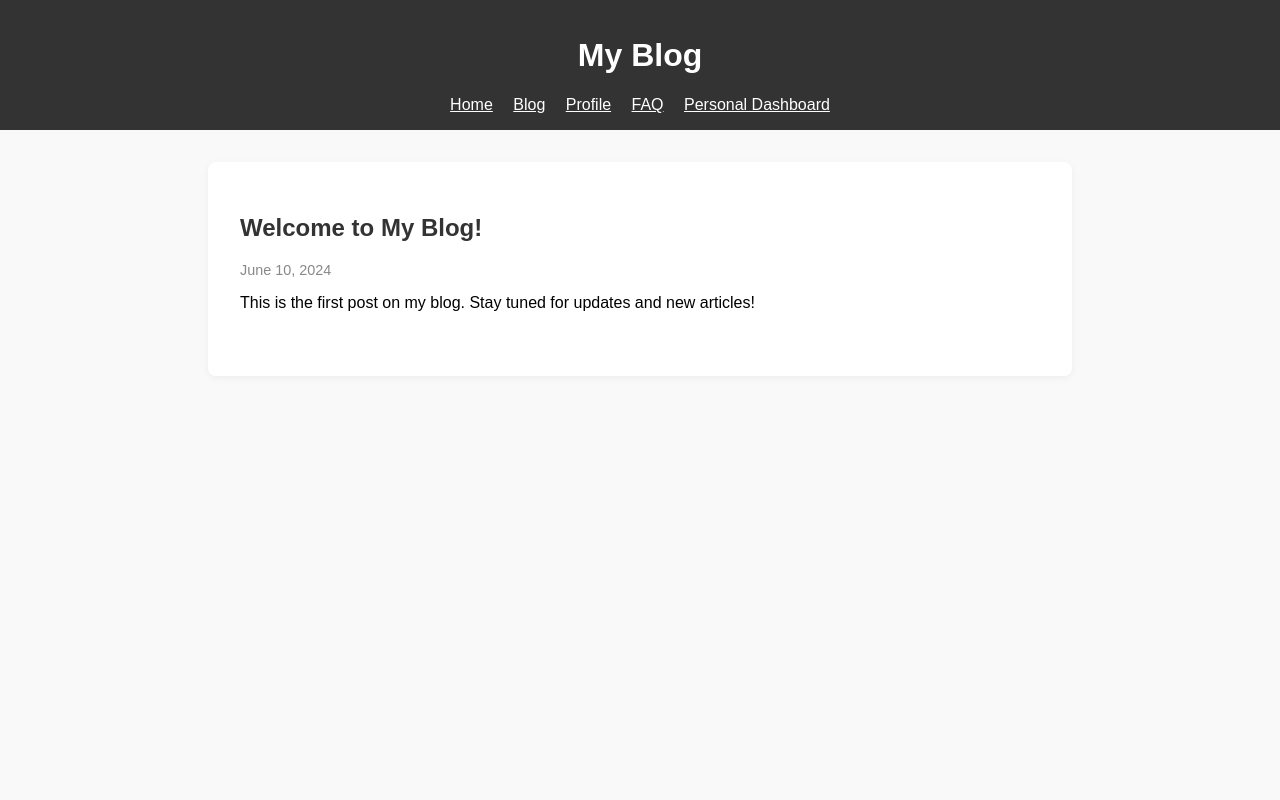
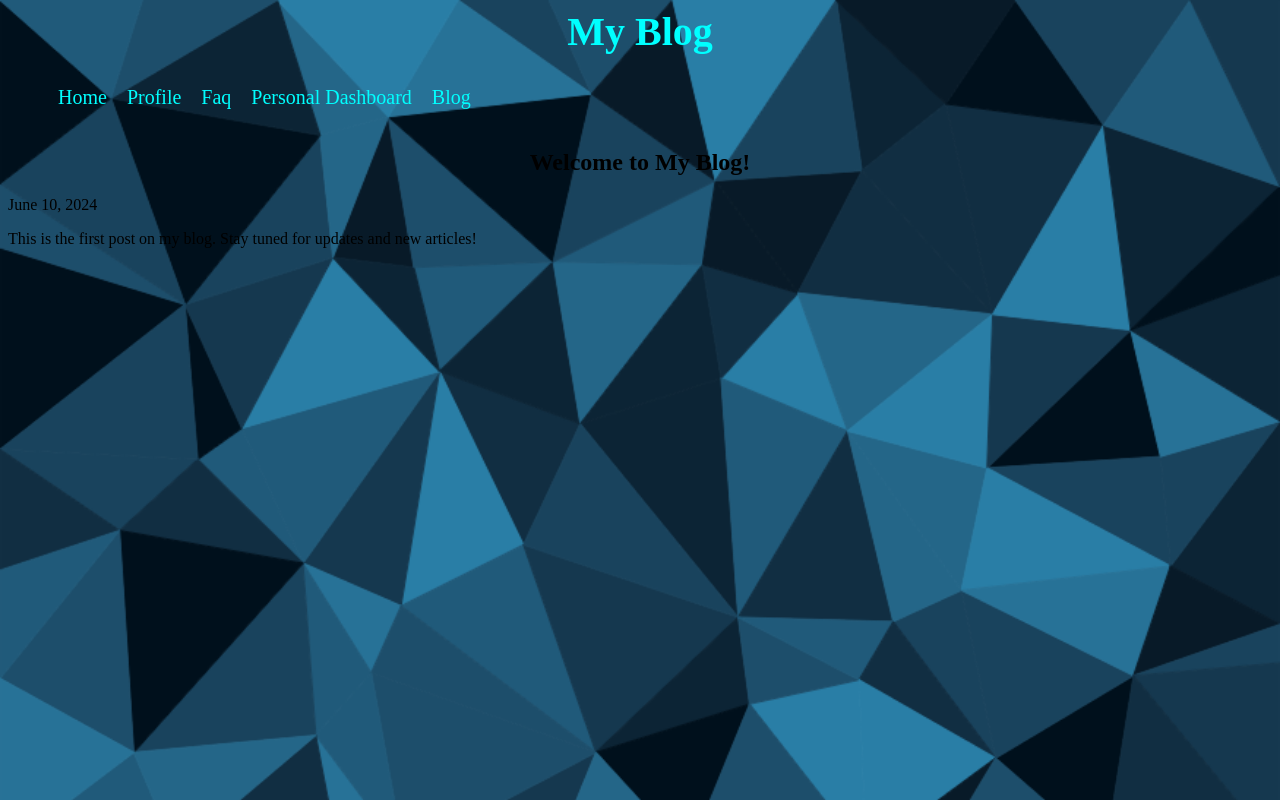
Before and after one commit to ThymoHZ/ThymoHZ.github.io, a plain HTML site: page blog.html in a window 1280 px wide. Drawn offline with Linux system fonts and the light colour scheme.

Commit message:
blog update

```diff
--- a/blog.html
+++ b/blog.html
@@ -5,55 +5,30 @@
     <meta charset="UTF-8">
     <title>My Blog</title>
     <meta name="viewport" content="width=device-width, initial-scale=1">
-    <style>
-        body {
-            font-family: Arial, sans-serif;
-            margin: 0;
-            background: #f9f9f9;
-        }
-
-        header {
-            background: #333;
-            color: #fff;
-            padding: 1rem;
-            text-align: center;
-        }
-
-        main {
-            max-width: 800px;
-            margin: 2rem auto;
-            background: #fff;
-            padding: 2rem;
-            border-radius: 8px;
-            box-shadow: 0 2px 8px rgba(0, 0, 0, 0.05);
-        }
-
-        article {
-            margin-bottom: 2rem;
-        }
-
-        h2 {
-            color: #333;
-        }
-
-        .date {
-            color: #888;
-            font-size: 0.9em;
-        }
-    </style>
+    <link rel="stylesheet" href="style.css">
 </head>
 
 <body>
-    <header>
-        <h1>My Blog</h1>
-        <nav>
-            <a href="index.html" style="color:#fff; margin-right:1rem;">Home</a>
-            <a href="blog.html" style="color:#fff;">Blog</a>
-            <a href="profile.html" style="color:#fff; margin-left:1rem;">Profile</a>
-            <a href="faq.html" style="color:#fff; margin-left:1rem;">FAQ</a>
-            <a href="personaldashboard.html" style="color:#fff; margin-left:1rem;">Personal Dashboard</a>
-        </nav>
-    </header>
+    <h1>My Blog</h1>
+    <div>
+        <ul id="navbar">
+            <li class="nav">
+                <a href="index.html">Home</a>
+            </li>
+            <li class="nav">
+                <a href="profile.html">Profile</a>
+            </li>
+            <li class="nav">
+                <a href="faq.html">Faq</a>
+            </li>
+            <li class="nav">
+                <a href="personaldashboard.html">Personal Dashboard</a>
+            </li>
+            <li class="nav">
+                <a href="blog.html">Blog</a>
+            </li>
+        </ul>
+    </div>
     <main>
         <article>
             <h2>Welcome to My Blog!</h2>
```
